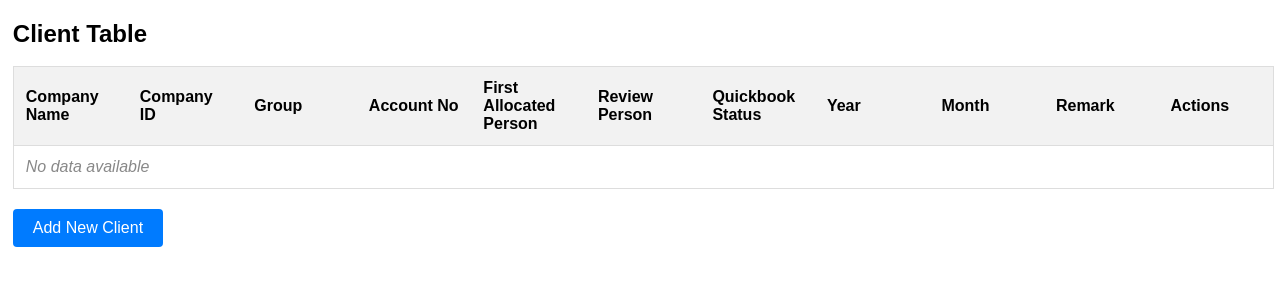
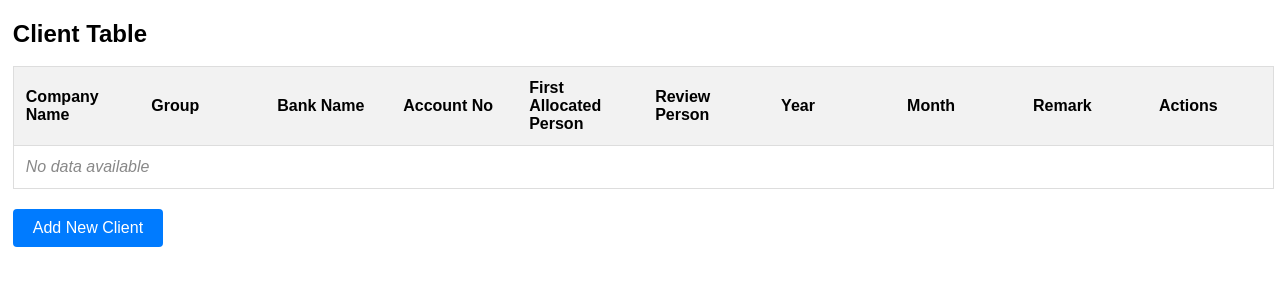
Before and after one commit to Krishna-3-ux/my-django-project, a Django app: page /client_list/ in a window 1280 px wide. Shown: the part 49-349 px from the top of the page. Run offline with Django 5.2, Linux system fonts and the light colour scheme; data that the repository does not hold is empty.

Commit message:
Initial commit

```diff
--- a/core/views.py
+++ b/core/views.py
@@ -115,28 +115,6 @@ def dashboard(request):
     return render(request, 'dashboard.html')
 
 
-# List all clients with search of any part of company name functionality
-# def client_list(request):
-#     query = request.GET.get('search', '')
-#     if query:
-#         # Split the search query into separate terms
-#         search_terms = query.split()
-
-#         # Initialize a Q object to combine the search conditions
-#         q_object = Q()
-
-#         # Add conditions for each search term to match company_name only
-#         for term in search_terms:
-#             q_object &= Q(company_name__icontains=term)
-
-#         # Filter clients based on the combined search conditions
-#         clients = Client.objects.filter(q_object)
-#     else:
-#         clients = Client.objects.all()
-
-#     return render(request, 'client_list.html', {'clients': clients})
-
-
 # List all clients with search functionality
 def client_list(request):
     query = request.GET.get('search', '')
@@ -155,24 +133,12 @@ def client_list(request):
     return render(request, 'client_list.html', {'clients': clients})
 
 
-def clean_email_list(email_list):
-    """Ensure the email list contains only valid email addresses."""
-    cleaned_emails = []
-    if isinstance(email_list, list):
-        for email in email_list:
-            email = email.strip()  # Remove leading/trailing spaces
-            if email and '@' in email:  # Basic email validation
-                cleaned_emails.append(email)
-    return cleaned_emails
-
-
 # Add new client
 months_list = [
     ('1', 'January'), ('2', 'February'), ('3', 'March'), ('4', 'April'),
     ('5', 'May'), ('6', 'June'), ('7', 'July'), ('8', 'August'),
     ('9', 'September'), ('10', 'October'), ('11', 'November'), ('12', 'December')
 ]
-
 
 def client_add(request):
     if request.method == 'POST':
@@ -323,7 +289,7 @@ def search_company(request):
         if not results:
             # If no exact match, perform a partial search on company_name, company_id, or account_no
             results = Client.objects.filter(
-                Q(company_name__icontains=query) | Q(company_id__icontains=query) | Q(account_no__icontains=query)
+                Q(company_name__icontains=query) | Q(account_no__icontains=query)
             )
     else:
         results = Client.objects.all()
@@ -340,8 +306,8 @@ def import_excel(request):
         # Print out the column names for debugging
         print("Excel Columns:", df.columns)
         # Required columns (ensure they match the exact column names in your Excel file)
-        required_columns = ['company name', 'account no', 'first allocated person', 'review person', 'quickbook status']
-        # Check for missing columns
+        required_columns = ['company name']  # Only company_name is required now
+        # Check for missing required columns
         missing_columns = [col for col in required_columns if col not in df.columns]
         if missing_columns:
             return HttpResponse(f"Missing columns: {', '.join(missing_columns)}")
@@ -351,12 +317,11 @@ def import_excel(request):
                 # Extract data from the row
                 client_data = {
                     'company_name': row['company name'],
-                    'company_id': row.get('company id', None),  # Optional field
+                    'bank_name': row.get('bank name', None),
                     'group': row.get('group', None),
-                    'account_no': row['account no'],
-                    'first_allocated_person': row['first allocated person'],
-                    'review_person': row['review person'],
-                    'quickbook_status': row['quickbook status'],
+                    'account_no': row.get('account no', None),
+                    'first_allocated_person': row.get('first allocated person', None),
+                    'review_person': row.get('review person', None),
                 }
                 # Optional fields: 'year' and 'month'
                 if 'year' in df.columns:
@@ -379,8 +344,8 @@ def export_excel(request, list_type):
     wb = openpyxl.Workbook()
     sheet = wb.active
     sheet.append([
-        "Company Name", "Company ID", "Group", "Account No", "First Allocated Person",
-        "Review Person", "Quickbook Status", "Year", "Months", "Remark", "Email", "Bank Name"
+        "Company Name", "Group", "Account No", "First Allocated Person",
+        "Review Person", "Year", "Months", "Remark", "Email", "Bank Name"
     ])
     for client in clients:
         # Format months and assigned persons as "Month Number - Person Name"
@@ -393,12 +358,10 @@ def export_excel(request, list_type):
         months_column = ", ".join(months_assigned) if months_assigned else ''
         sheet.append([
             client.company_name,
-            client.company_id or '',
             client.group or '',
             client.account_no,
             client.first_allocated_person,
             client.review_person,
-            client.quickbook_status,
             client.year,
             months_column,  # Now contains "Month Name (Person)"
             client.remark or '',
--- a/templates/client_add.html
+++ b/templates/client_add.html
@@ -1,3 +1,4 @@
+<!-- client_add.html -->
 {% extends 'base.html' %}
 
 {% load dict_extras %}
@@ -30,5 +31,4 @@
     </form>
     <a href="{% url 'client_list' %}" class="back-btn2">Back</a>
   </div>
-
 {% endblock %}
--- a/templates/client_list.html
+++ b/templates/client_list.html
@@ -19,12 +19,13 @@
             <thead>
                 <tr>
                     <th>Company Name</th>
-                    <th>Company ID</th>
+                    {% comment %} <th>Company ID</th> {% endcomment %}
                     <th>Group</th>
+                    <th>Bank Name</th>
                     <th>Account No</th>
                     <th>First Allocated Person</th>
                     <th>Review Person</th>
-                    <th>Quickbook Status</th>
+                    {% comment %} <th>Quickbook Status</th> {% endcomment %}
                     <th>Year</th>
                     <th>Month</th>
                     <th>Remark</th>
@@ -35,12 +36,13 @@
                 {% for client in clients %}
                 <tr>
                     <td>{{ client.company_name|upper }}</td>
-                    <td>{{ client.company_id|upper }}</td>
+                    {% comment %} <td>{{ client.company_id|upper }}</td> {% endcomment %}
                     <td>{{ client.group|upper }}</td>
+                    <td>{{ client.bank_name|default:"None" }}</td>
                     <td>{{ client.account_no|upper }}</td>
                     <td>{{ client.first_allocated_person|upper }}</td>
                     <td>{{ client.review_person|upper }}</td>
-                    <td>{{ client.quickbook_status|upper }}</td>
+                    {% comment %} <td>{{ client.quickbook_status|upper }}</td> {% endcomment %}
                     <td>{{ client.year }}</td>
                     <td>{{ client.months|join:", "|upper }}</td>
                     <td>{{ client.remark|upper }}</td>
@@ -57,12 +59,11 @@
                 </tr>
                 {% empty %}
                 <tr>
-                    <td colspan="11" class="no-data">No data available</td>
+                    <td colspan="10" class="no-data">No data available</td>
                 </tr>
                 {% endfor %}
             </tbody>
         </table>
         <a href="{% url 'client_add' %}" class="add-client-btn">Add New Client</a>
     </div>
-
 {% endblock %}
--- a/templates/search_details.html
+++ b/templates/search_details.html
@@ -21,8 +21,8 @@
                 <h3>{{ company.company_name }}</h3>
             </div>
             <div class="card-body">
-                <p><strong>Company ID:</strong> {{ company.company_id }}</p>
-                <p><strong>Password:</strong> {{ company.company_password }}</p>
+                {% comment %} <p><strong>Company ID:</strong> {{ company.company_id }}</p>
+                <p><strong>Password:</strong> {{ company.company_password }}</p> {% endcomment %}
                 <p><strong>Group:</strong> {{ company.group }}</p>
                 <p><strong>Account No:</strong> {{ company.account_no }}</p>
                 <p><strong>Bank Name:</strong> {{ company.bank_name }}</p>
@@ -35,7 +35,7 @@
                 </p>
                 <p><strong>First Allocated Person:</strong> {{ company.first_allocated_person }}</p>
                 <p><strong>Review Person:</strong> {{ company.review_person }}</p>
-                <p><strong>Quickbook Status:</strong> {{ company.quickbook_status }}</p>
+                {% comment %} <p><strong>Quickbook Status:</strong> {{ company.quickbook_status }}</p> {% endcomment %}
                 <p><strong>Year:</strong> {{ company.year }}</p>
                 <p><strong>Remark:</strong> {{ company.remark }}</p>
                 <h4>Months:</h4>
```
Also changed, not shown: core/forms.py (+9 -9 lines), core/models.py (+8 -8 lines), templates/client_update.html (+3 -11 lines), core/migrations/0009_remove_client_company_id_and_more.py (added), core/migrations/0010_rename_months_client_year_months_remove_client_year.py (added), core/migrations/0011_rename_year_months_client_months_client_year.py (added), core/migrations/0012_alter_client_first_allocated_person_and_more.py (added).
